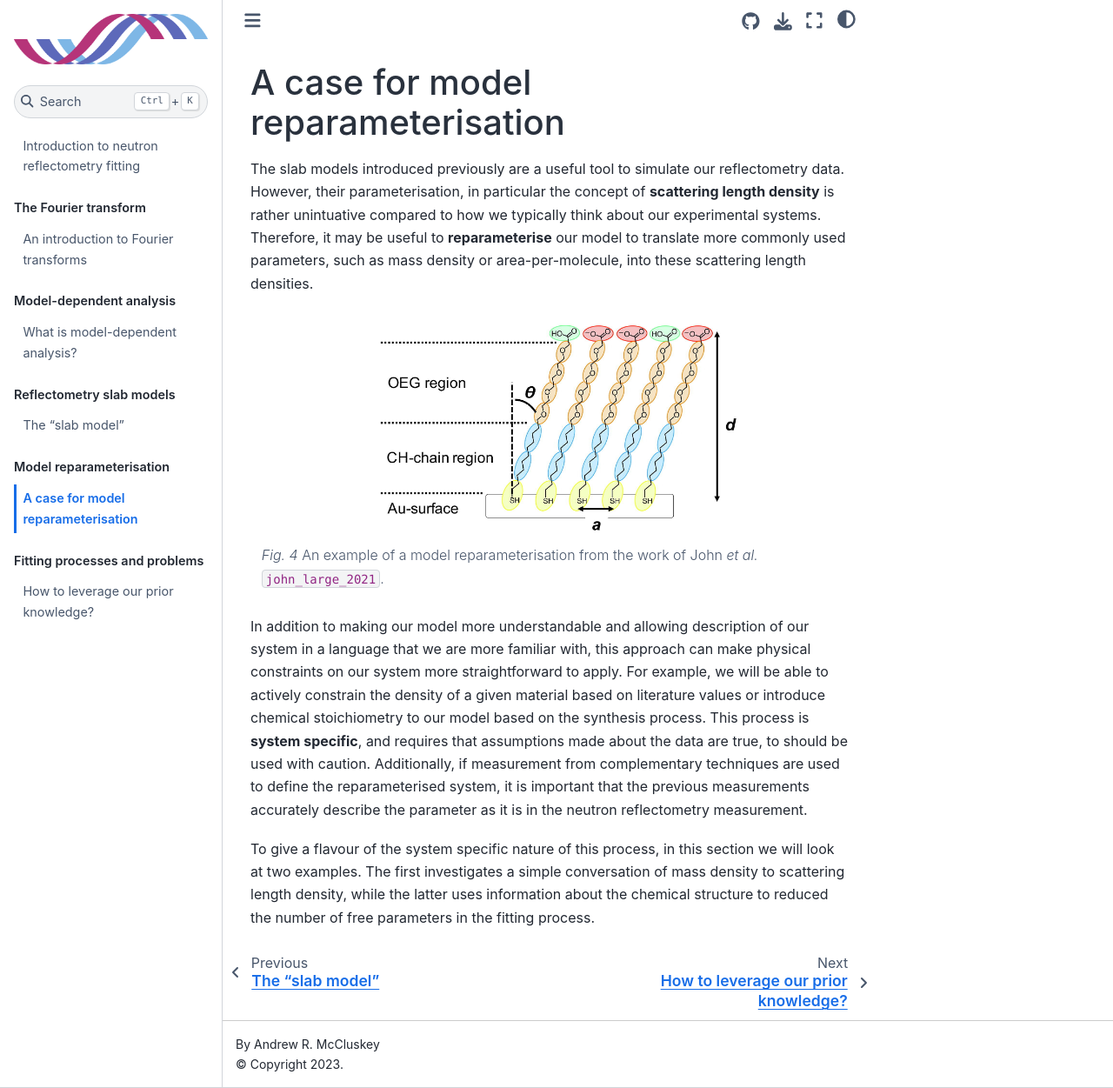
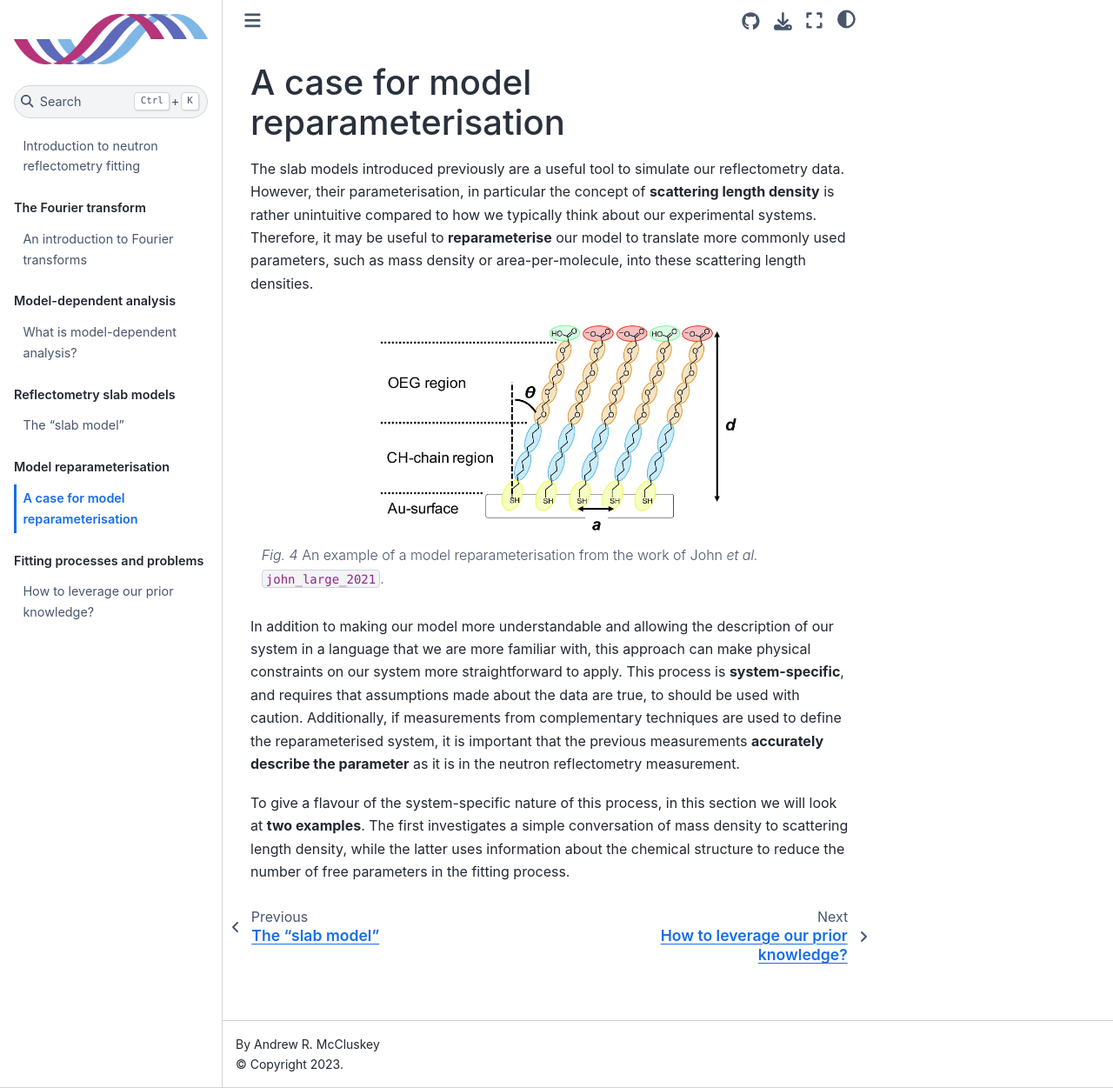
Before and after one commit to arm61/isis_school, a Jupyter Book: the page built from model_reparameterisation/a_case_for_model_reparameterisation.md, in a window 1280 px wide and 1251 px high. Shown: the whole window at 87% size. Built offline with Jupyter Book 1.0.4 settings and Sphinx 7.4.7 and the Sphinx Book theme 1.1.4, drawn with Linux system fonts in a browser that asks for light colours; pages that are not in the unit, such as notebooks, are missing from menus; cross-references to code outside the pages are shown as plain code.

Commit message:
lots of proofing

````diff
--- a/model_reparameterisation/a_case_for_model_reparameterisation.md
+++ b/model_reparameterisation/a_case_for_model_reparameterisation.md
@@ -1,7 +1,7 @@
 # A case for model reparameterisation
 
 The slab models introduced previously are a useful tool to simulate our reflectometry data.
-However, their parameterisation, in particular the concept of **scattering length density** is rather unintuative compared to how we typically think about our experimental systems.
+However, their parameterisation, in particular the concept of **scattering length density** is rather unintuitive compared to how we typically think about our experimental systems.
 Therefore, it may be useful to **reparameterise** our model to translate more commonly used parameters, such as mass density or area-per-molecule, into these scattering length densities.
 
 ```{figure} ../figures/lipid.jpg
@@ -13,10 +13,9 @@ name: lipid
 An example of a model reparameterisation from the work of John *et al.* {cite}`john_large_2021`.
 ```
 
-In addition to making our model more understandable and allowing description of our system in a language that we are more familiar with, this approach can make physical constraints on our system more straightforward to apply.
-For example, we will be able to actively constrain the density of a given material based on literature values or introduce chemical stoichiometry to our model based on the synthesis process.
-This process is **system specific**, and requires that assumptions made about the data are true, to should be used with caution.
-Additionally, if measurement from complementary techniques are used to define the reparameterised system, it is important that the previous measurements accurately describe the parameter as it is in the neutron reflectometry measurement.
+In addition to making our model more understandable and allowing the description of our system in a language that we are more familiar with, this approach can make physical constraints on our system more straightforward to apply.
+This process is **system-specific**, and requires that assumptions made about the data are true, to should be used with caution.
+Additionally, if measurements from complementary techniques are used to define the reparameterised system, it is important that the previous measurements **accurately describe the parameter** as it is in the neutron reflectometry measurement.
 
-To give a flavour of the system specific nature of this process, in this section we will look at two examples.
-The first investigates a simple conversation of mass density to scattering length density, while the latter uses information about the chemical structure to reduced the number of free parameters in the fitting process.
+To give a flavour of the system-specific nature of this process, in this section we will look at **two examples**.
+The first investigates a simple conversation of mass density to scattering length density, while the latter uses information about the chemical structure to reduce the number of free parameters in the fitting process.
````
Also changed, not shown: fitting_processes_and_problems/how_to_leverage_our_prior_knowledge.md (+6 -6 lines), references.bib (+11 -0 lines), 4 other files.
